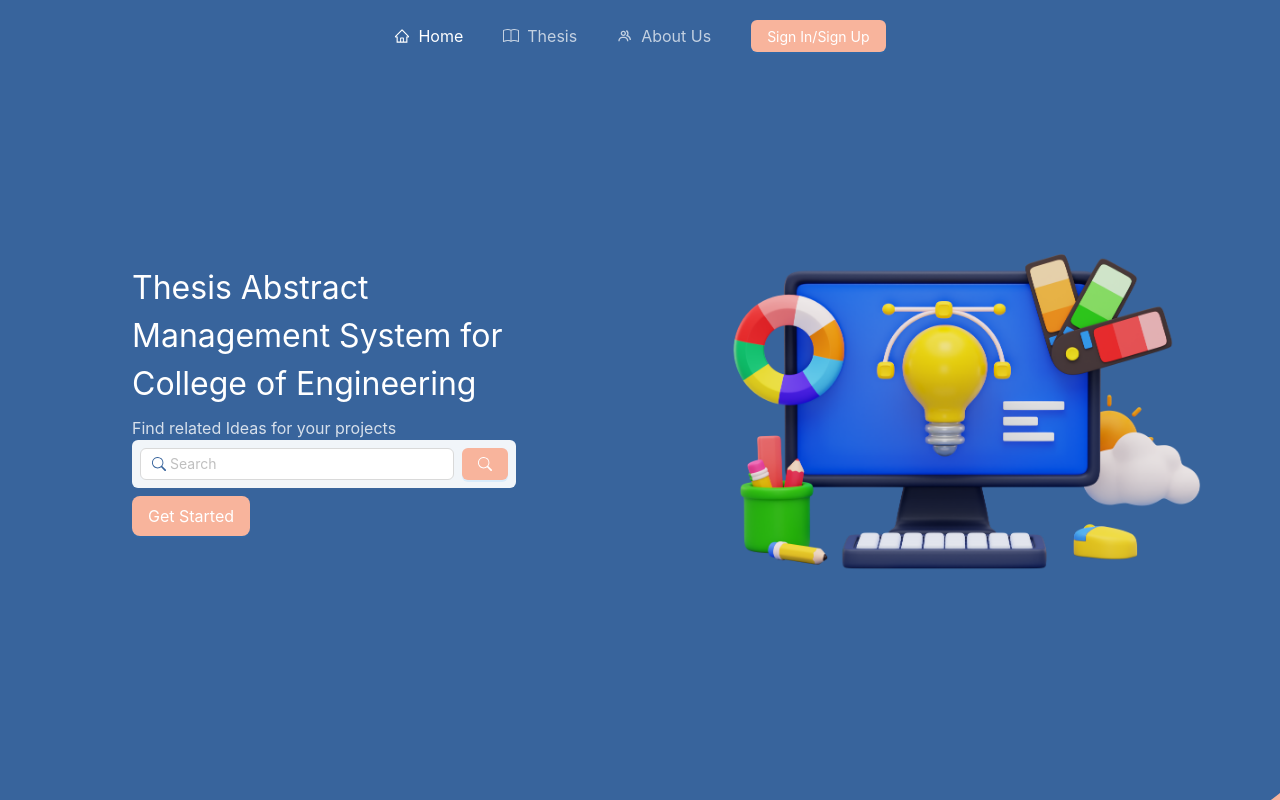
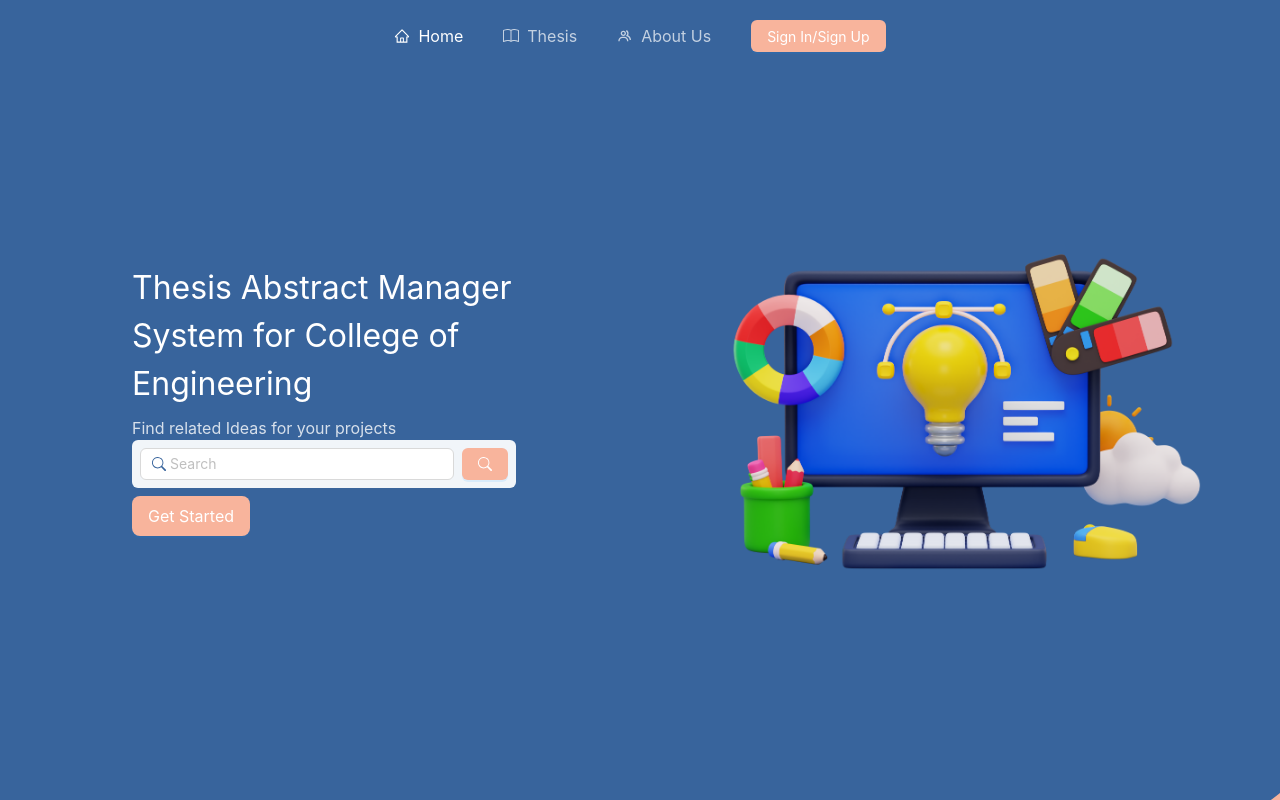
Before and after one commit to TorrCod/thesis-abstract, a Next.js app: page / in a window 1280 px wide. Built offline with nearby package versions, Linux system fonts and the light colour scheme.

Commit message:
test change

```diff
--- a/src/pages/index.tsx
+++ b/src/pages/index.tsx
@@ -19,9 +19,7 @@ export default function Home() {
       <section>
         <header className="relative text-white md:grid md:grid-cols-2 place-items-center md:h-screen">
           <div className="flex flex-col gap-2 max-w-sm">
-            <h1>
-              Thesis Abstract Management System for College of Engineering
-            </h1>
+            <h1>Thesis Abstract Manager System for College of Engineering</h1>
             <div className="text-white/80">
               Find related Ideas for your projects
               <Search />
```
Also changed, not shown: 1 other file (tests, documents, lock files or other folders).
